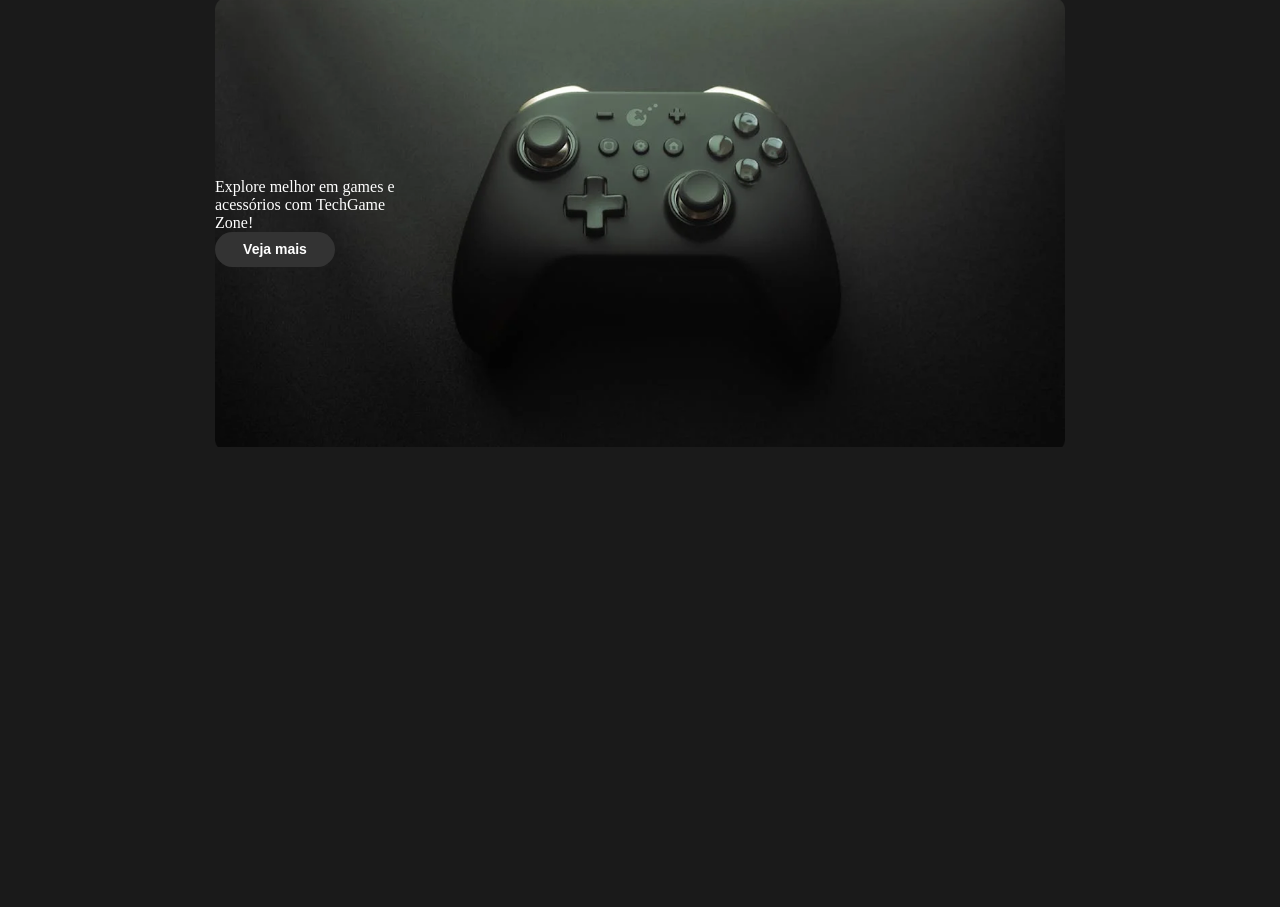
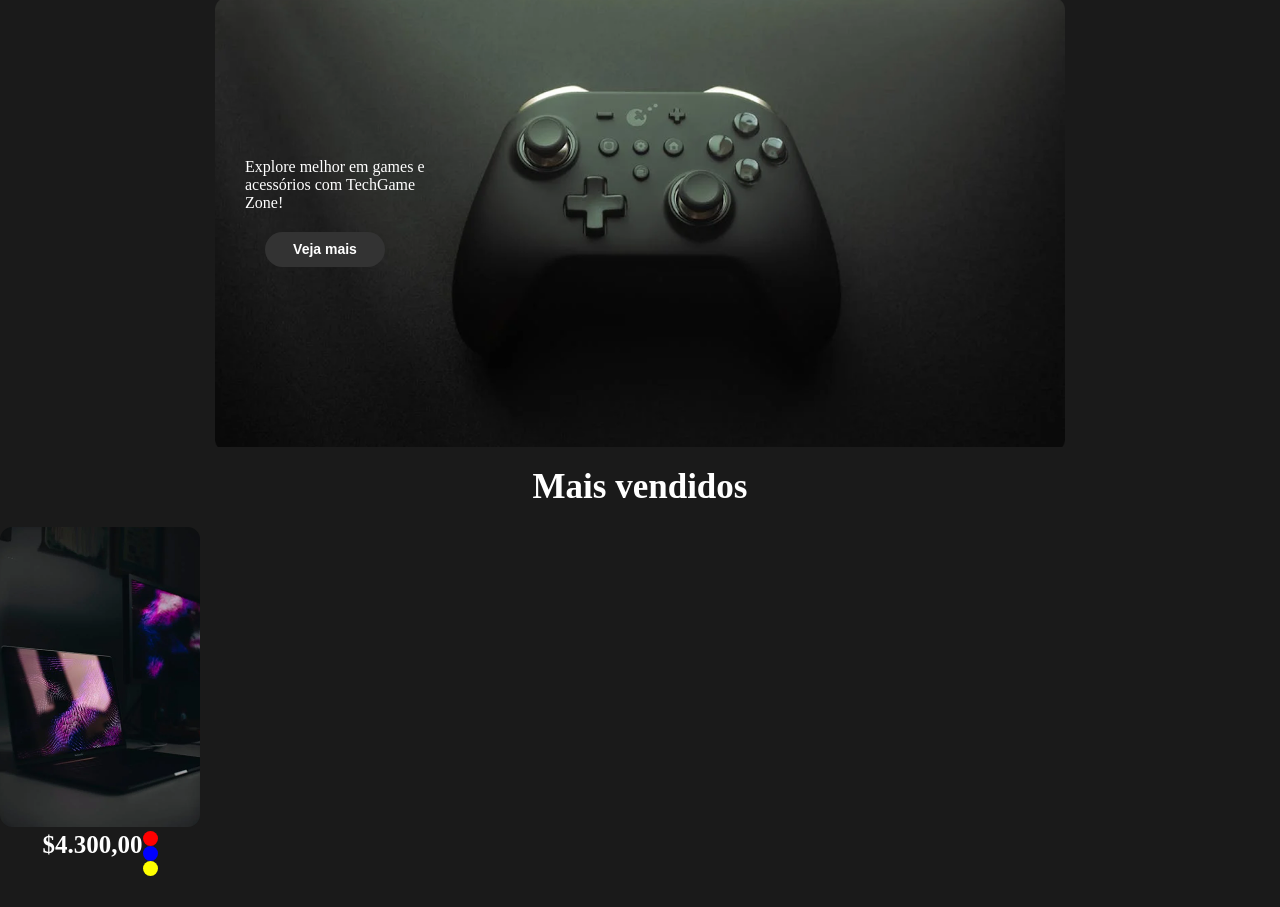
Before and after one commit to helandyelduarte-code/projeto-loja, a plain HTML site: page index.html in a window 1280 px wide. Shown: the part 107-1014 px from the top of the page. Before the commit the page ends 800 px from the top, so only its background shows below. Drawn offline with nearby package versions, Linux system fonts and the light colour scheme.

Commit message:
atualizando1

```diff
--- a/index.html
+++ b/index.html
@@ -27,8 +27,6 @@
       <i class="bi bi-cart-fill"></i>
      </div>
 
-
-
     </nav>
 
     </header>
@@ -45,13 +43,34 @@
 
  <button class="btn">Veja mais</button>
 </div>
+   </div>
 
+</section>
+
+<section>
+  <div class="estrutura-titulo">
+    <p class="titulo">Mais vendidos</p>
    </div>
+
+<div class="carousel">
+  <div class="card">
+    <div class="card-img">
+      <img src="./assents/Untitled/p1.png" alt="" class="produtos">
+      <div class="card-texto">
+        <p class="valor">$4.300,00</p>
+        <div class="caixa-cores">
+          <div class="cores vermelho"></div>
+          <div class="cores azul"></div>
+          <div class="cores amarelo"></div>
+        </div>
+      </div>
+    </div>
+  </div>
+</div>
 
 </section>
 
     </main>
     <footer> </footer>
-
 </body>
 </html>
--- a/style.css
+++ b/style.css
@@ -52,6 +52,7 @@ width: 100px;
 }
 .texto-banner {
     color: #ffffff;
+
 }
 .btn {
     height: 35px;
@@ -62,10 +63,11 @@ width: 100px;
     color: #ffffff;
     font-weight: bold;
     font-size: 14px;
+    margin: 20px;
 }
 .txt-btn{
     width: 210px;
-    background-color: ;
+    padding: 30px;
 }
 .section-baner{
     display: flex;
@@ -73,3 +75,49 @@ width: 100px;
     align-items: center;
     justify-content: center;
 }
+ .titulo{
+
+ color: #ffffff;
+ font-weight: bold;
+ font-size: 35px;
+ padding: 20px;
+}
+.estrutura-titulo{
+    align-items: center;
+    justify-content: center;
+    flex-direction: row;
+    display: flex;
+}
+.produtos{
+    width: 200px;
+    height: 300px;
+}
+.valor{
+    color: #ffffff;
+    font-weight: bold;
+    font-size: 25px;
+
+   }
+
+.card{
+    width: 200px ;
+    height: 380px;
+}
+.card-texto{
+    justify-content: center;
+    display: flex;
+}
+.cores{
+    height: 15px;
+    width:  15px;
+    border-radius: 100%;
+}
+.vermelho{
+background-color: red;
+}
+.azul{
+background-color: blue;
+}
+.amarelo{
+    background-color: yellow;
+}
```
Also changed, not shown: assents/Untitled/p1.png (added), assents/Untitled/p2.png (added), assents/Untitled/p3.png (added).
